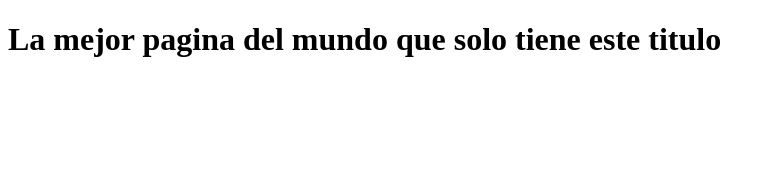
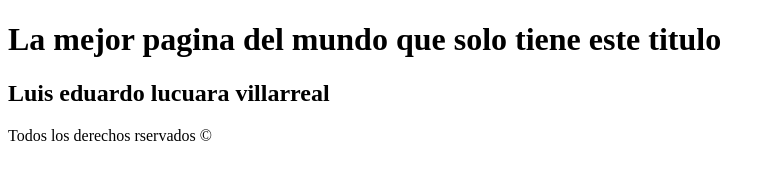
Before and after one commit to Luis-Lucuara/PROYECTO-SENA-FRS, a plain HTML site: page index.html in a window 1280 px wide. Shown: the whole page, without its empty margins (0-775 px from the left). Drawn offline with Linux system fonts and the light colour scheme.

Commit message:
Actualizacion index.html
Se agrego una sección nueva con mi nombre y un footer.

```diff
--- a/index.html
+++ b/index.html
@@ -10,6 +10,10 @@
     <header>
         <h1>La mejor pagina del mundo que solo tiene este titulo</h1>
     </header>
+    <section>
+        <h2>Luis eduardo lucuara villarreal</h2>
+    </section>
 
+    <footer>Todos los derechos rservados &copy;</footer>
 </body>
 </html>
```
